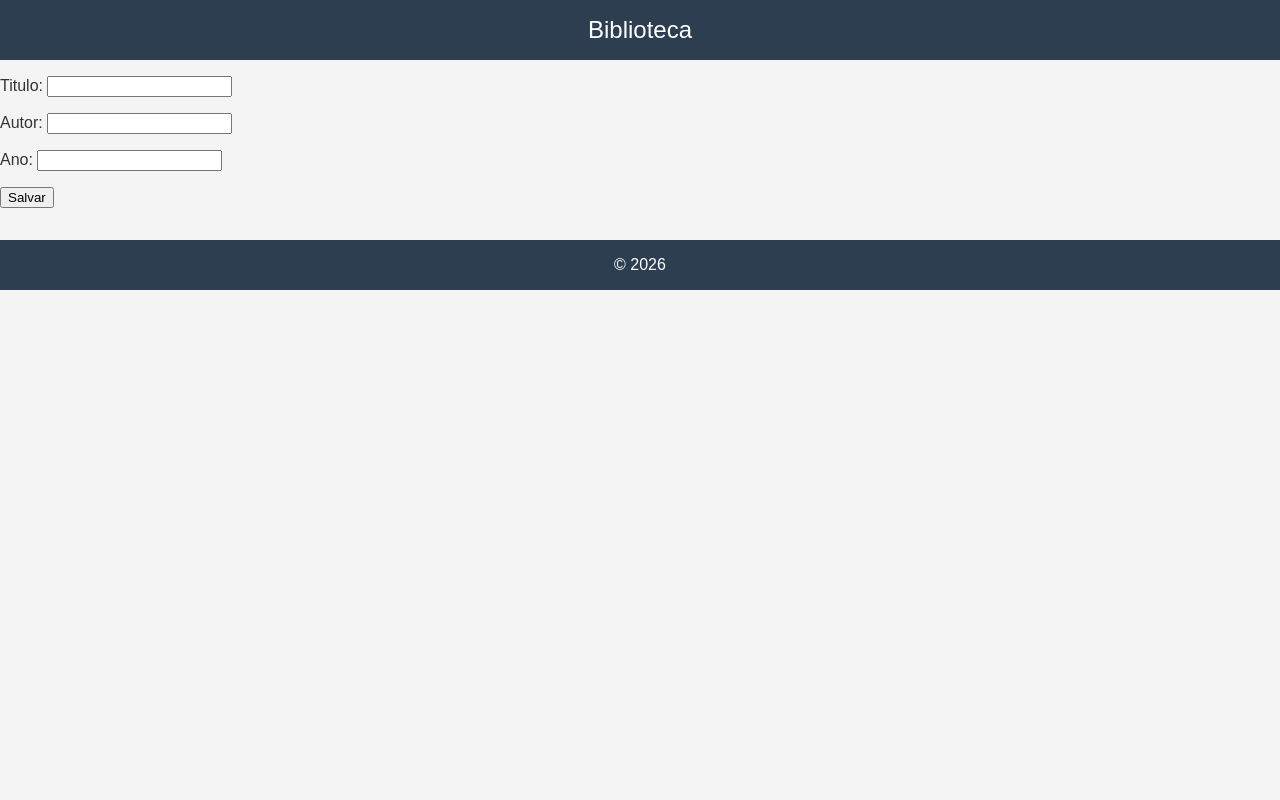
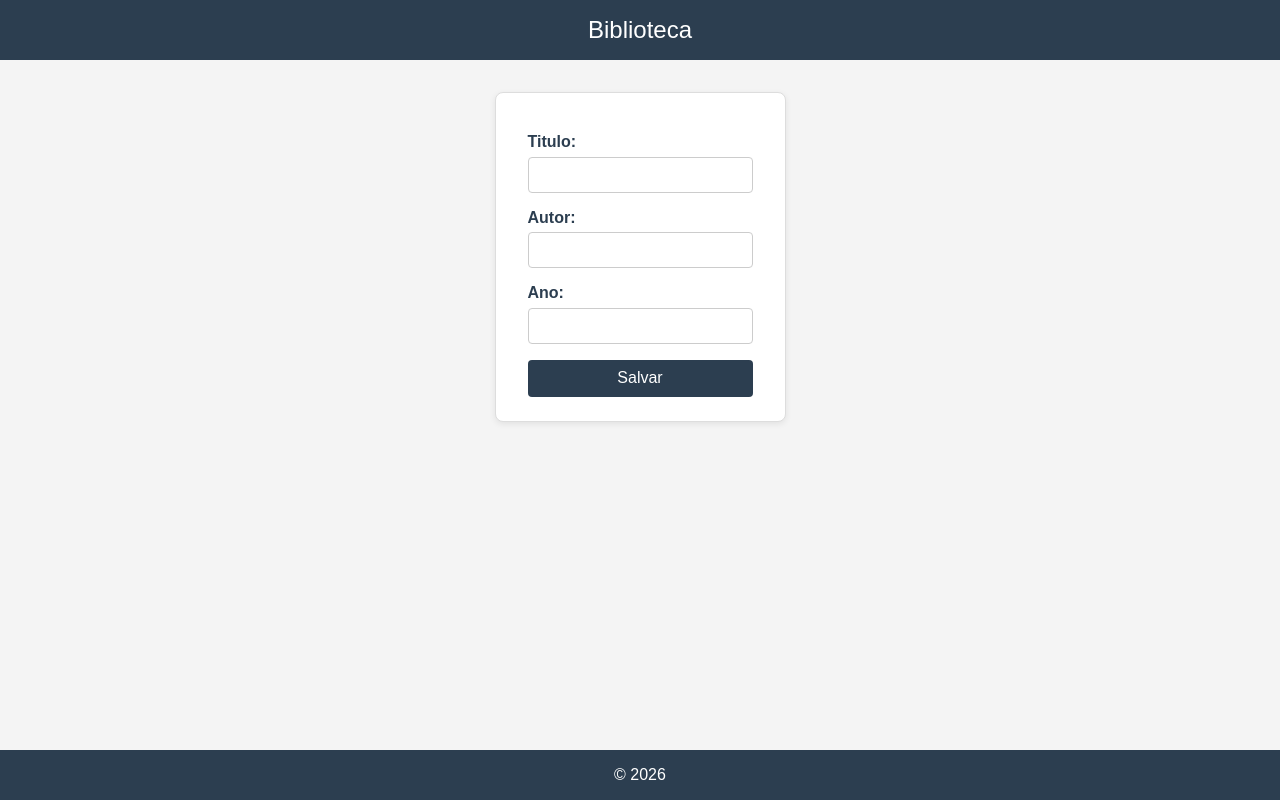
Before and after one commit to cristian-univassouras/fullstack-job-p1, a Django app: page /livros/novo/ in a window 1280 px wide. Run offline with Django 5.2, Linux system fonts and the light colour scheme.

Commit message:
estiliza formulario de cadastro

```diff
--- a/acervo/static/acervo/style.css
+++ b/acervo/static/acervo/style.css
@@ -4,6 +4,9 @@ body {
     padding: 0;
     background-color: #f4f4f4;
     color: #333;
+    min-height: 100vh;
+    display: flex;
+    flex-direction: column;
 }
 
 header {
@@ -19,7 +22,7 @@ footer {
     color: #fff;
     padding: 1rem;
     text-align: center;
-    margin-top: 2rem;
+    margin-top: auto;
 }
 
 h1 {
@@ -41,3 +44,61 @@ li {
     padding: 0.75rem 1rem;
     margin-bottom: 0.5rem;
 }
+
+form {
+    max-width: 400px;
+    margin: 2rem auto;
+    background-color: #fff;
+    border: 1px solid #ddd;
+    border-radius: 8px;
+    padding: 1.5rem 2rem;
+    box-shadow: 0 2px 6px rgba(0, 0, 0, 0.08);
+}
+
+form p {
+    margin-bottom: 1rem;
+}
+
+form label {
+    display: block;
+    margin-bottom: 0.35rem;
+    font-weight: bold;
+    color: #2c3e50;
+}
+
+form input[type="text"],
+form input[type="number"],
+form input[type="email"],
+form textarea,
+form select {
+    width: 100%;
+    box-sizing: border-box;
+    padding: 0.5rem;
+    border: 1px solid #ccc;
+    border-radius: 4px;
+    font-size: 1rem;
+}
+
+form input:focus,
+form textarea:focus,
+form select:focus {
+    outline: none;
+    border-color: #2c3e50;
+}
+
+form button {
+    display: block;
+    width: 100%;
+    background-color: #2c3e50;
+    color: #fff;
+    border: none;
+    border-radius: 4px;
+    padding: 0.6rem;
+    font-size: 1rem;
+    cursor: pointer;
+    margin-top: 0.5rem;
+}
+
+form button:hover {
+    background-color: #1a252f;
+}
```
